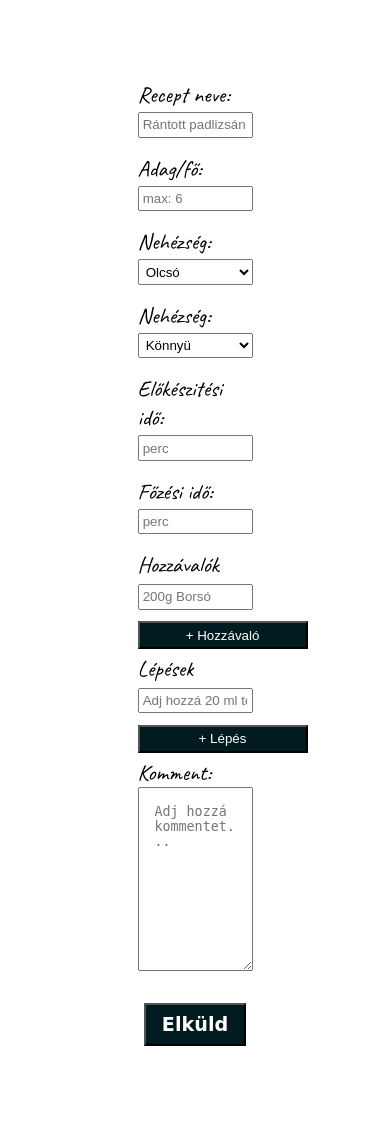
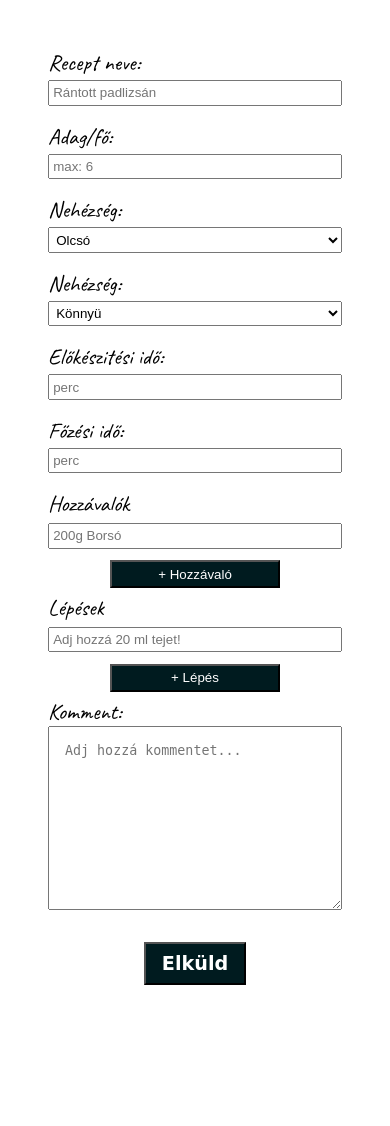
Before and after one commit to DevelopedByBarley/KingaRecipeBlog, a Node server app: page /recipes/new in a window 390 px wide; the page is wider, and only the part inside the window is pictured. Shown: the part 336-1462 px from the top of that part. After the commit the page ends 1321 px from the top of that part, so only its background shows below. Run offline with Node 20, Linux system fonts and the light colour scheme; some libraries are stand-ins or nearby versions; some web fonts are replaced.

Commit message:
Form bug is fixed on mobile

```diff
--- a/src/public/css/style.css
+++ b/src/public/css/style.css
@@ -327,16 +327,15 @@ hr {
   display: flex;
   align-items: center;
   justify-content: center;
-  padding: 5rem;
+  padding: 3rem;
   flex-direction: column;
   font-family: "Caveat", cursive;
   font-size: 1.4rem;
 }
 #sendRecipesForm .form-group {
   display: flex;
-  width: 50%;
-  margin: 0 auto;
   flex-direction: column;
+  width: 100%;
 }
 #sendRecipesForm .form-group input,
 #sendRecipesForm .form-group select {
@@ -373,6 +372,12 @@ hr {
   font-size: 1.2rem;
 }
 
+@media (min-width: 768px) {
+  #sendRecipesForm .form-group {
+    width: 40%;
+    margin: 0 auto;
+  }
+}
 #recipes-container {
   width: 100%;
   padding: 2rem;
--- a/src/public/scss/components/recipes/new.scss
+++ b/src/public/scss/components/recipes/new.scss
@@ -2,16 +2,15 @@
     display: flex;
     align-items: center;
     justify-content: center;
-    padding: 5rem;
+    padding: 3rem;
     flex-direction: column;
     font-family: $titleFont;
     font-size: 1.4rem;
 
     .form-group {
         display: flex;
-        width: 50%;
-        margin: 0 auto;
         flex-direction: column;
+        width: 100%;
 
         input,
         select {
@@ -54,3 +53,14 @@
         ;
     }
 }
+
+@media (min-width: 768px) {
+    #sendRecipesForm {
+        .form-group {
+            width: 40%;
+            margin: 0 auto;
+        }
+
+    }
+
+}
```
Also changed, not shown: 1 other file.
